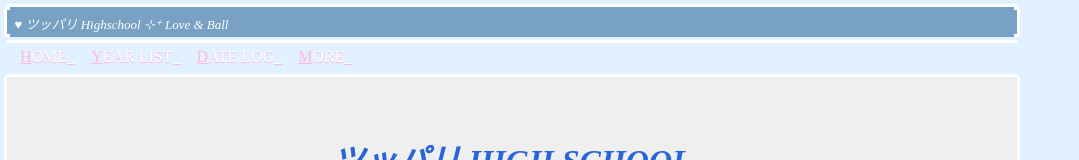
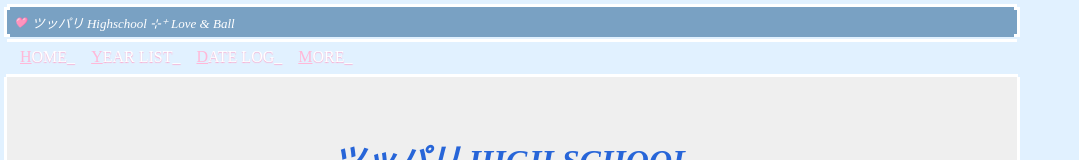
Before and after one commit to Jeong-hae-rim/only, a React (Vite) app: page /loveandball in a window 1280 px wide. Shown: the top 160 px of the page, without its empty margins (0-1079 px from the left). Built offline with nearby package versions, Linux system fonts and the light colour scheme; a small style sheet from the web is missing; a web font is replaced by a local one.

Commit message:
feat: header 조정

```diff
--- a/src/components/Header.css
+++ b/src/components/Header.css
@@ -23,7 +23,7 @@
 .header-container .header-wrap {
   display: flex;
   color: white;
-  padding: 7.5px;
+  padding: 7.2px;
   margin: -3px 0;
   border-top: 3px solid white;
   border-bottom: 3px solid white;
@@ -59,6 +59,9 @@
 }
 
 .header-wrap span {
+  display: flex;
+  align-items: center;
+  gap: 5px;
   margin-top: -1px;
   font-style: italic;
   font-size: small;
@@ -82,3 +85,7 @@
   color: #ffb8d8;
   text-shadow: none;
 }
+
+.heart {
+  font-size: x-small;
+}
--- a/src/components/Header.tsx
+++ b/src/components/Header.tsx
@@ -5,7 +5,9 @@ const Header = () => {
     <div className="wrapper">
       <div className="header-container">
         <div className="header-wrap">
-          <span>♥ ツッパリ Highschool ⊹⁺ Love & Ball</span>
+          <span>
+            <div className="heart">🩷</div> ツッパリ Highschool ⊹⁺ Love & Ball
+          </span>
         </div>
       </div>
       <div className="navigate">
```
